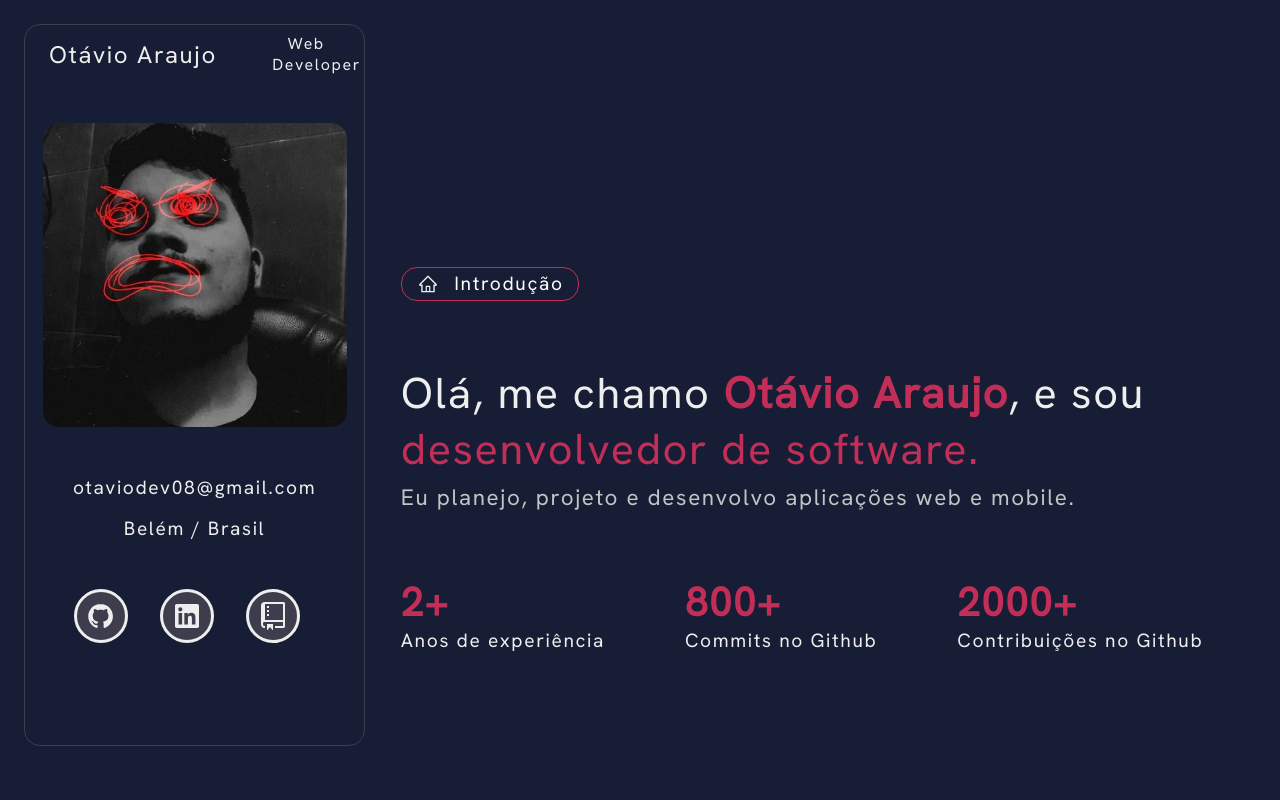
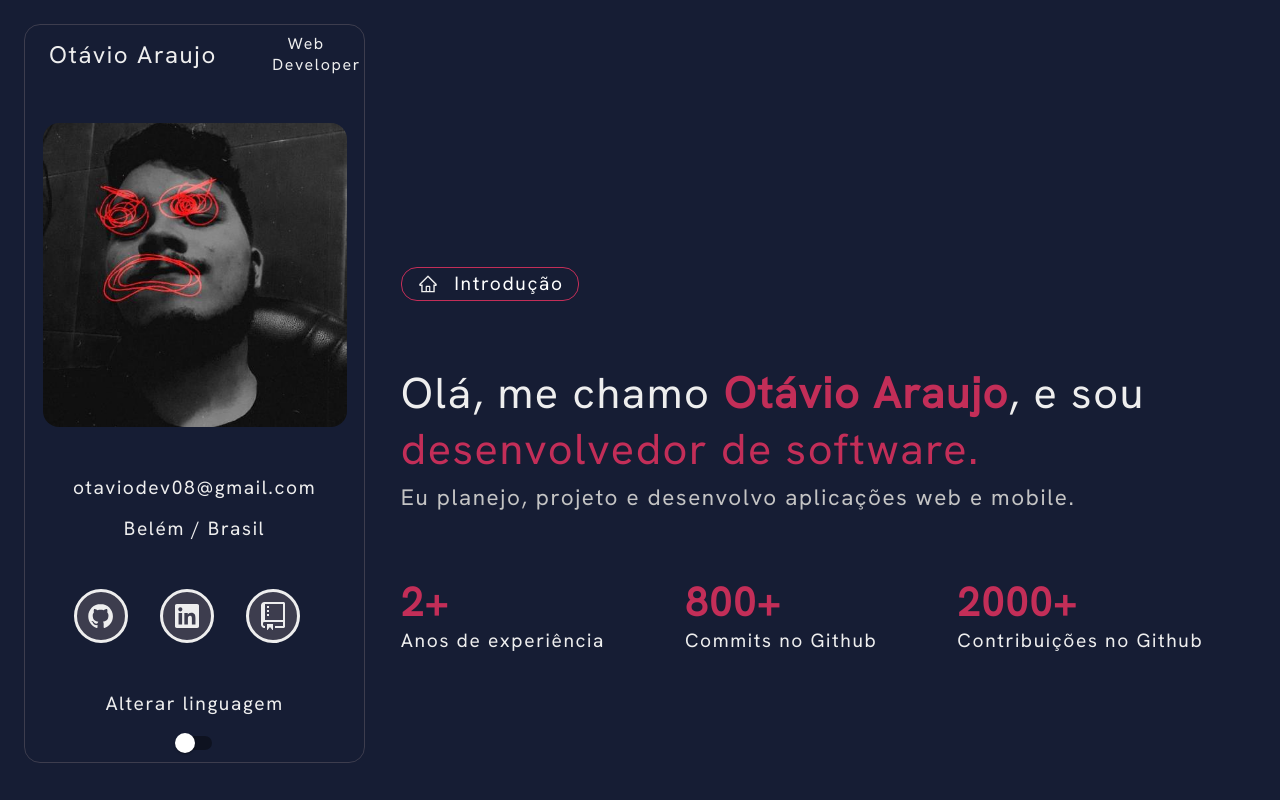
Before and after one commit to otavioaraujo08/portfolio-, a React (Vite) app: page / in a window 1280 px wide. Shown: the top 800 px of the page. Built offline with nearby package versions, Linux system fonts and the light colour scheme.

Commit message:
feat: add functions to integrate the store values

```diff
--- a/src/components/Card/index.jsx
+++ b/src/components/Card/index.jsx
@@ -1,3 +1,5 @@
+import { useSelector, useDispatch } from 'react-redux';
+import { Switch } from '@mui/material';
 import DeveloperPhoto from '../../assets/developerPhoto.jpg';
 import {
   CardContainer,
@@ -11,9 +13,18 @@ import {
   GithubIcon,
   LinkedinIcon,
   VSIcon,
+  SwitchBox,
 } from './styles';
+import { changeStatus } from '../../store/LanguageStore';
 
 export const Card = () => {
+  const booleanLanguageValue = useSelector((state) => state.language);
+  const dispatch = useDispatch();
+
+  const handleToggle = () => {
+    dispatch(changeStatus());
+  };
+
   return (
     <CardContainer>
       <CardHeader>
@@ -68,6 +79,14 @@ export const Card = () => {
           </IconButtonStyled>
         </a>
       </ButtonsContainer>
+
+      <SwitchBox>
+        <InformationText>
+          {booleanLanguageValue ? 'Change language' : 'Alterar linguagem'}
+        </InformationText>
+
+        <Switch value={booleanLanguageValue} onClick={handleToggle} />
+      </SwitchBox>
     </CardContainer>
   );
 };
```
